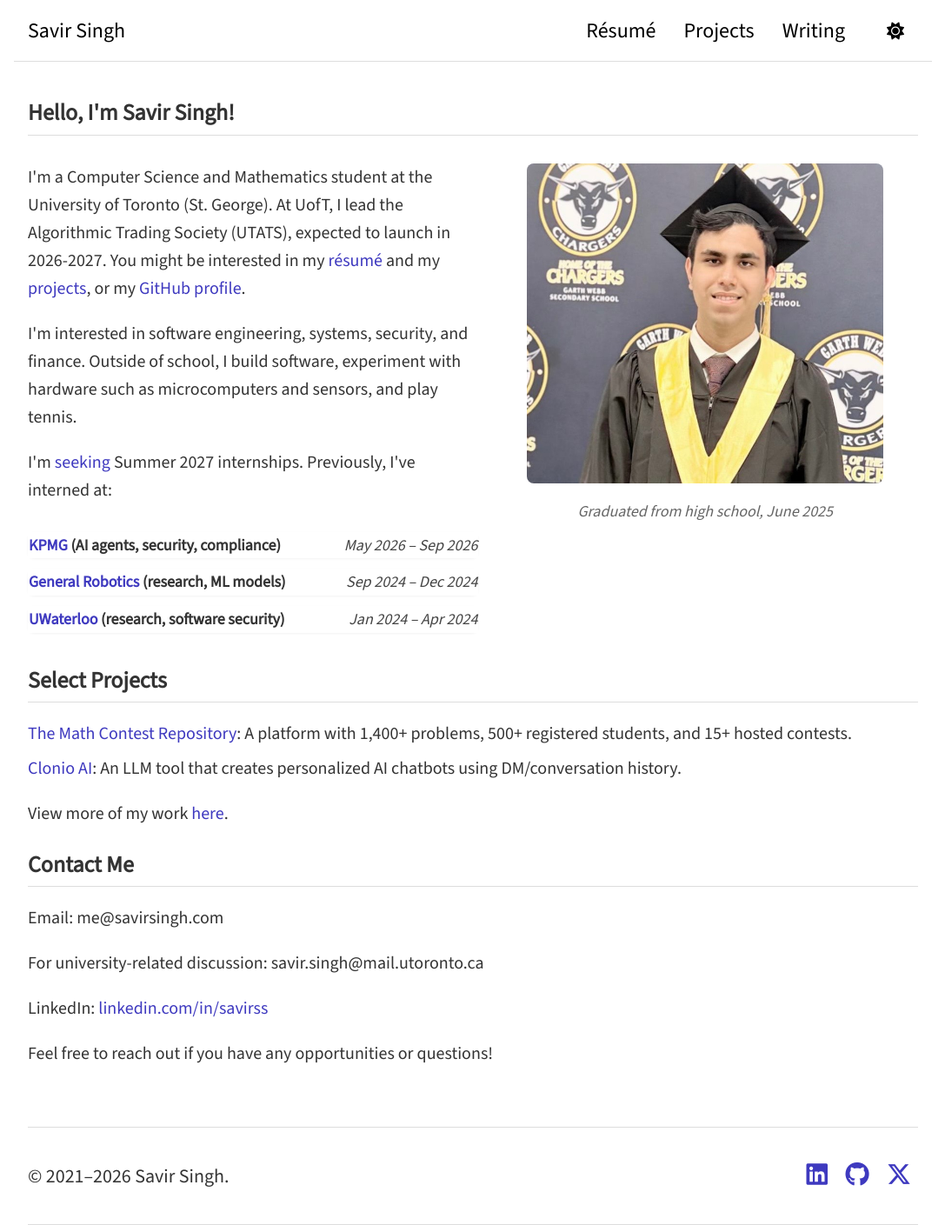
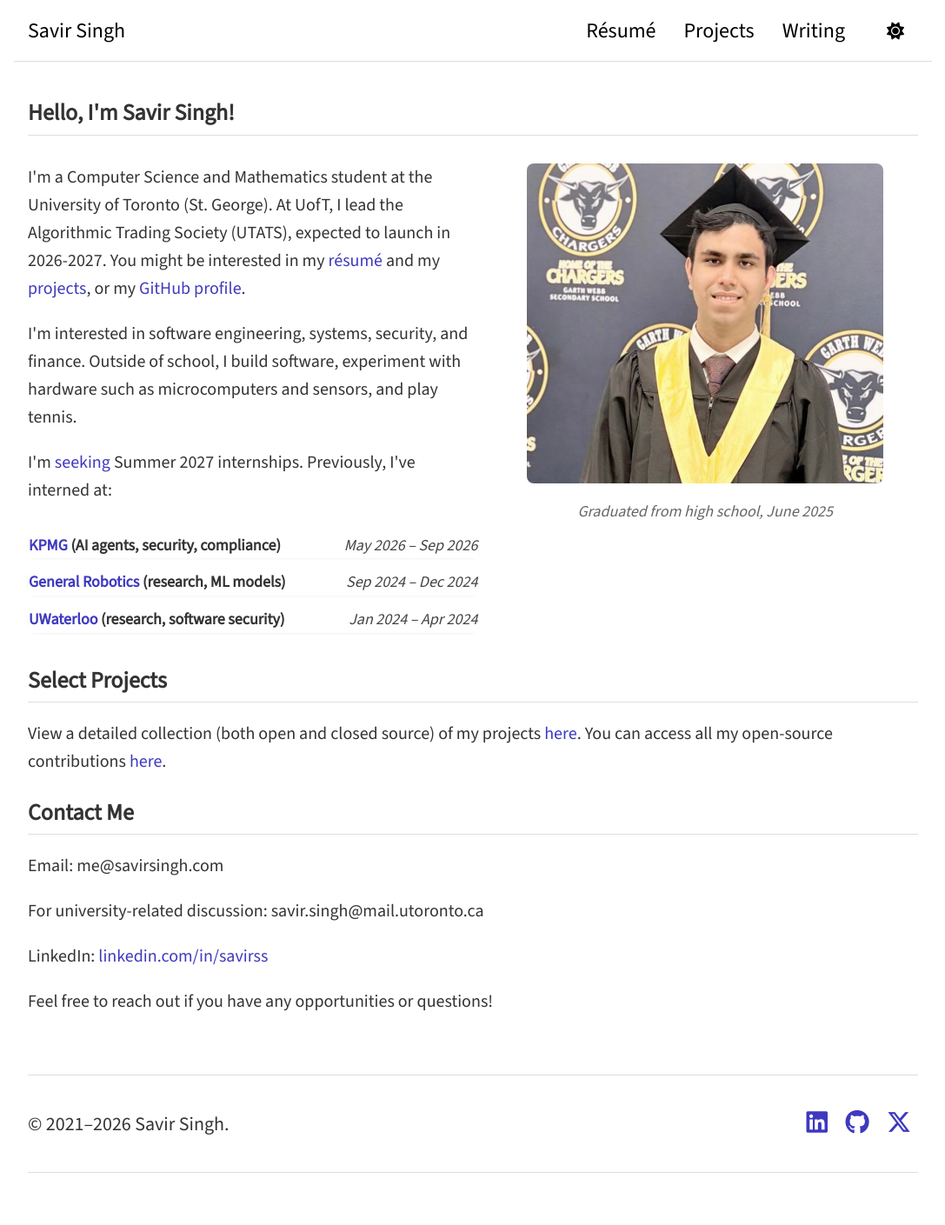
Before and after one commit to savirsingh/savirsingh.github.io, a Jekyll site: the page built from index.html, in a window 1280 px wide. Shown: the whole page at 87% size, without its empty margins (96-1183 px from the left). Built offline with Jekyll 4.4.1, drawn with Linux system fonts in a browser that asks for light colours; the list of posts is cut into pages by our own code; after the commit the page ends 1349 px from its top, so only the background shows below that.

Commit message:
Update project section in index.html
Removed project list and updated project link description.

```diff
--- a/index.html
+++ b/index.html
@@ -37,11 +37,7 @@
 
 <section id="projects">
     <h2>Select Projects</h2>
-    <ul>
-        <li><a href="https://mathcontestrepository.pythonanywhere.com">The Math Contest Repository</a>: A platform with 1,400+ problems, 500+ registered students, and 15+ hosted contests.</li>
-        <li><a href="https://clonioai.guessoword.com">Clonio AI</a>: An LLM tool that creates personalized AI chatbots using DM/conversation history.</li>
-    </ul>
-    <p>View more of my work <a href="/projects">here</a>.</p>
+    <p>View a detailed collection (both open and closed source) of my projects <a href="/projects">here</a>. You can access all my open-source contributions <a href-"https://github.com/savirsingh">here</a>.</p>
 </section>
 
 <section id="contact">
```
